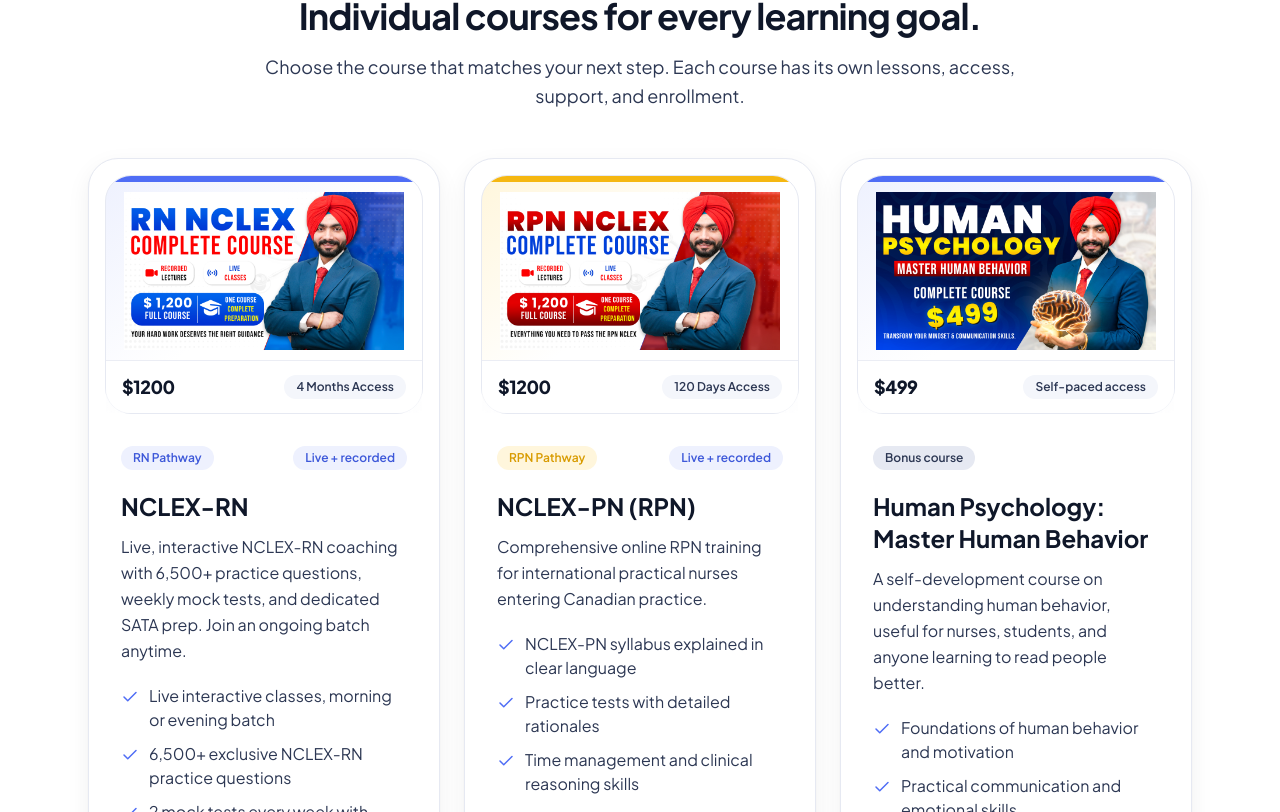
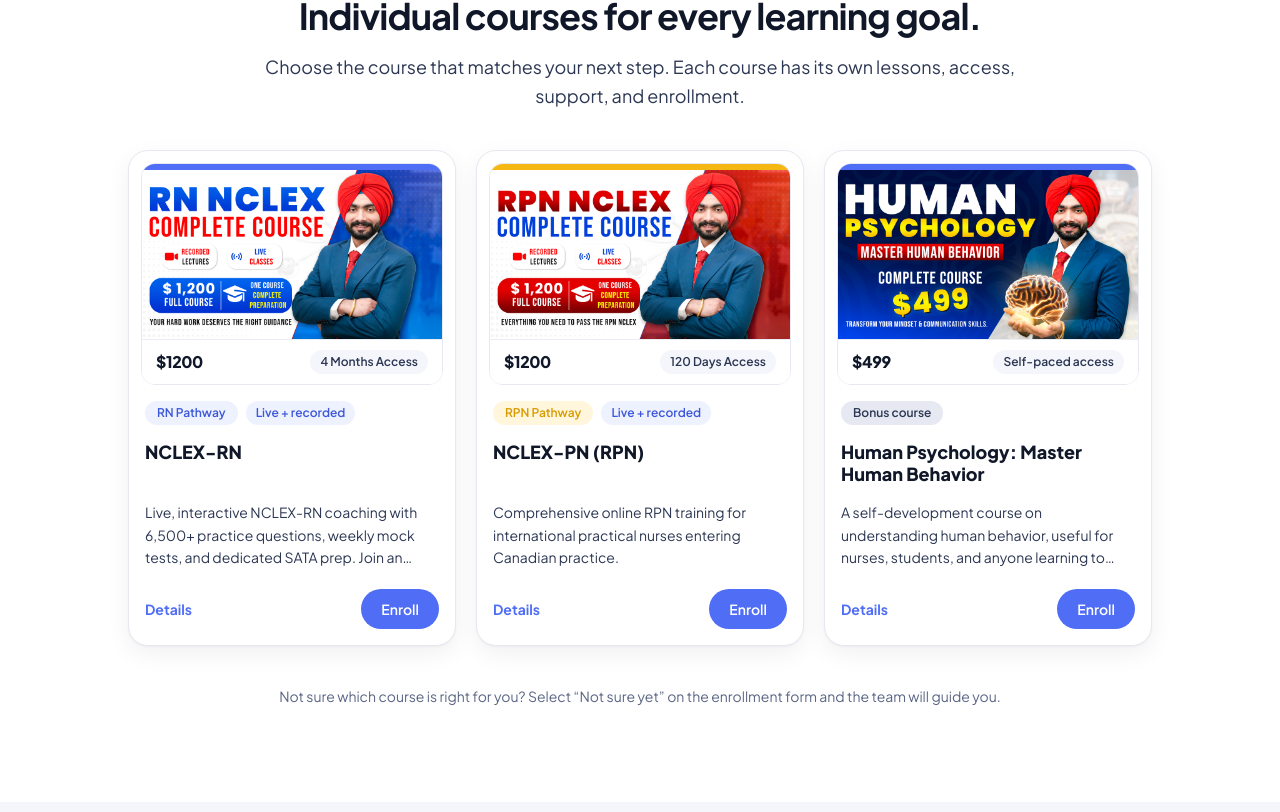
Before and after one commit to CodepaperAI/angrej, a Next.js app: page / in a window 1280 px wide. Shown: the part 2988-3800 px from the top of the page. Built offline with nearby package versions, Linux system fonts and the light colour scheme.

Commit message:
Resize homepage course cards

```diff
--- a/components/sections/CourseCards.tsx
+++ b/components/sections/CourseCards.tsx
@@ -3,7 +3,6 @@
 import Image from 'next/image';
 import Link from 'next/link';
 import { motion } from 'framer-motion';
-import { Check } from 'lucide-react';
 import { Badge } from '@/components/ui/Badge';
 import { Button } from '@/components/ui/Button';
 import { Container } from '@/components/ui/Container';
@@ -29,19 +28,19 @@ export function CourseCards() {
             align="center"
           />
 
-          <div className="mt-12 grid gap-6 md:grid-cols-2 lg:grid-cols-3">
+          <div className="mx-auto mt-10 grid max-w-5xl gap-5 sm:grid-cols-2 lg:grid-cols-3">
             {cards.map((course) => (
               <article
                 key={course.slug}
-                className="group flex flex-col overflow-hidden rounded-[30px] border border-ink-100 bg-white shadow-card transition-all duration-300 hover:-translate-y-1 hover:shadow-card-hover"
+                className="group flex min-h-[430px] flex-col overflow-hidden rounded-2xl border border-ink-100 bg-white shadow-card transition-all duration-300 hover:-translate-y-1 hover:shadow-card-hover"
               >
                 <Link
                   href={`/${course.slug}`}
                   aria-label={`View ${course.title} course details`}
-                  className="p-4 pb-0"
+                  className="block p-3 pb-0"
                 >
                   <div
-                    className={`overflow-hidden rounded-[26px] border border-ink-100 ${
+                    className={`overflow-hidden rounded-xl border border-ink-100 ${
                       course.accent === 'blue'
                         ? 'bg-gradient-to-br from-brand-blue-soft via-white to-white'
                         : 'bg-gradient-to-br from-brand-yellow-soft via-white to-white'
@@ -58,25 +57,25 @@ export function CourseCards() {
                         alt={course.thumbnailAlt}
                         fill
                         sizes="(max-width: 768px) 100vw, (max-width: 1200px) 50vw, 33vw"
-                        className="object-contain p-2.5 transition-transform duration-500 group-hover:scale-[1.02]"
+                        className="object-cover transition-transform duration-500 group-hover:scale-[1.03]"
                       />
                     </div>
-                    <div className="flex items-center justify-between gap-3 border-t border-ink-100/80 bg-white/88 px-4 py-3 backdrop-blur">
-                      <span className="text-lg font-extrabold tracking-tight text-ink-900">
+                    <div className="flex items-center justify-between gap-3 border-t border-ink-100/80 bg-white/90 px-3.5 py-2.5 backdrop-blur">
+                      <span className="text-base font-extrabold tracking-tight text-ink-900">
                         {course.priceDisplay}
                       </span>
-                      <span className="rounded-full bg-bg-soft px-3 py-1 text-xs font-semibold text-ink-700">
+                      <span className="rounded-full bg-bg-soft px-2.5 py-1 text-xs font-semibold text-ink-700">
                         {course.accessLabel}
                       </span>
                     </div>
                   </div>
                 </Link>
 
-                <div className="flex flex-1 flex-col gap-5 p-8">
-                  <div className="flex flex-wrap items-center justify-between gap-3">
+                <div className="flex flex-1 flex-col p-4">
+                  <div className="flex flex-wrap items-center gap-2">
                     <Badge tone={course.badgeTone}>{course.badgeLabel}</Badge>
                     {course.slug !== 'psychology' && (
-                      <span className="rounded-full bg-brand-blue-soft px-3 py-1 text-xs font-semibold text-brand-blue-dark">
+                      <span className="rounded-full bg-brand-blue-soft px-2.5 py-1 text-xs font-semibold text-brand-blue-dark">
                         Live + recorded
                       </span>
                     )}
@@ -84,29 +83,22 @@ export function CourseCards() {
 
                   <div>
                     <Link href={`/${course.slug}`} className="hover:text-brand-blue">
-                      <h3 className="text-xl font-bold text-ink-900 transition-colors group-hover:text-brand-blue md:text-2xl">
+                      <h3 className="mt-4 line-clamp-2 min-h-[3.25rem] text-lg font-extrabold leading-tight text-ink-900 transition-colors group-hover:text-brand-blue">
                         {course.title}
                       </h3>
                     </Link>
-                    <p className="mt-3 leading-relaxed text-ink-700">
+                    <p className="mt-2 line-clamp-3 text-sm leading-relaxed text-ink-700">
                       {course.oneLiner}
                     </p>
                   </div>
 
-                  <ul className="space-y-2.5">
-                    {course.bullets.map((bullet) => (
-                      <li key={bullet} className="flex items-start gap-2.5 text-ink-700">
-                        <Check
-                          size={18}
-                          className="mt-1 shrink-0 text-brand-blue"
-                          aria-hidden="true"
-                        />
-                        <span>{bullet}</span>
-                      </li>
-                    ))}
-                  </ul>
-
-                  <div className="mt-auto pt-2">
+                  <div className="mt-auto flex items-center justify-between gap-3 pt-5">
+                    <Link
+                      href={`/${course.slug}`}
+                      className="text-sm font-bold text-brand-blue hover:underline"
+                    >
+                      Details
+                    </Link>
                     <Button
                       href={`/checkout?course=${course.slug}`}
                       variant="primary"
```
